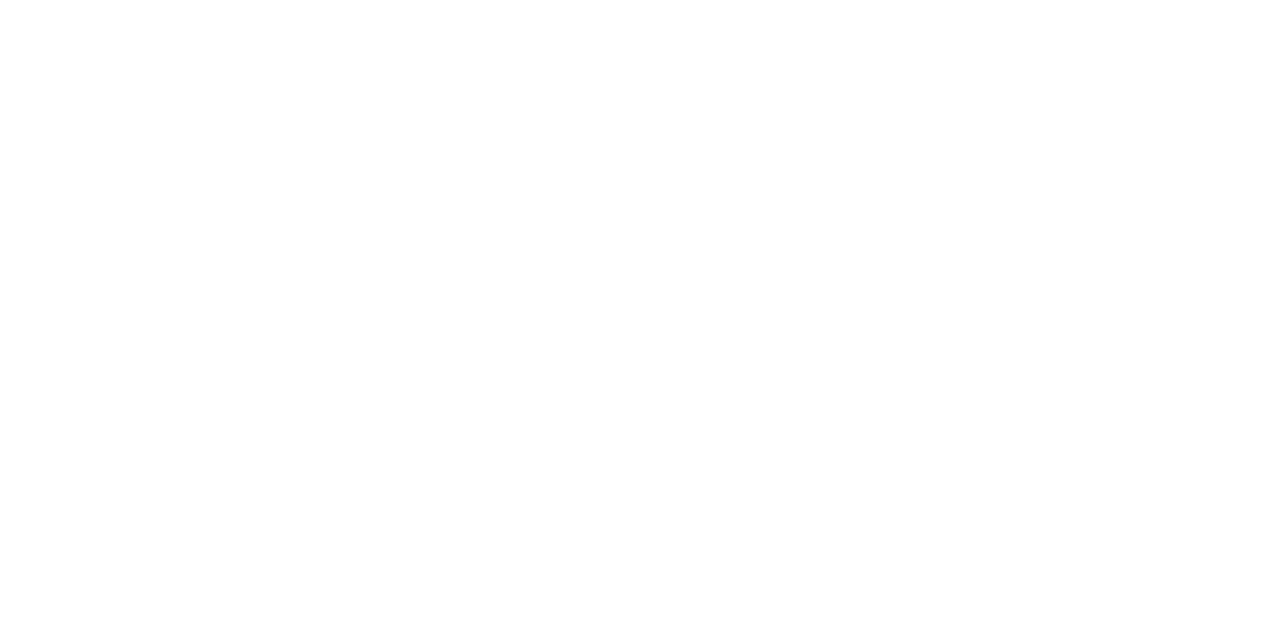
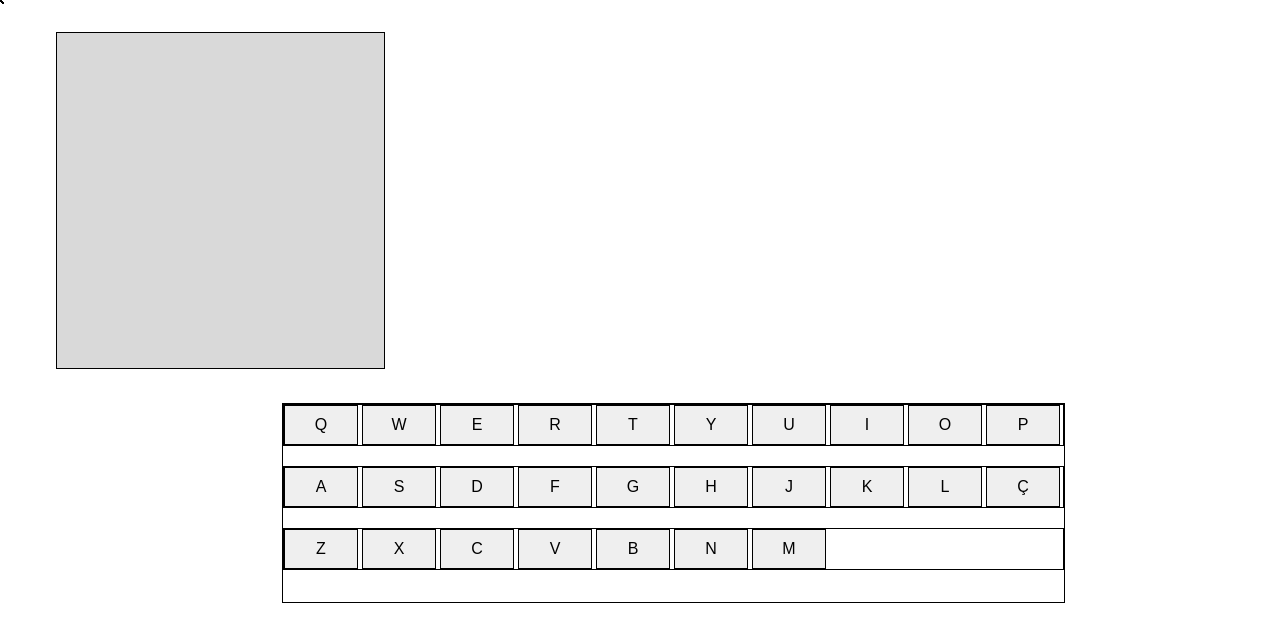
Before and after one commit to theviolatorx/santander-Jogo-da-Forca, a plain HTML site: page index.html in a window 1280 px wide. Drawn offline with Linux system fonts and the light colour scheme.

Commit message:
engine tecla ou botão pressionado

```diff
--- /dev/null
+++ b/engine.js
@@ -0,0 +1,44 @@
+const keyboard = document.getElementById("teclado");
+
+const rightword = [];
+const wrongword = [];
+
+keyboard.addEventListener("click", teclaPressionada);
+document.addEventListener("keydown", teclaPressionada);
+
+secretWord = "TESTE";
+
+function teclaPressionada(evento) {
+  //   if (!evento.keyCode) {
+  //     console.log(`Clicou em ${evento.target.id}`);
+  //   } else {
+  //     console.log(`Apertou a tecla ${evento.key} de código ${evento.keyCode} `);
+  //   }
+
+  // Verifica qual dos dois eventos foi utilizado.
+  // O que retorna null/undefine é ignorado.
+  let letra = evento.key ?? String.fromCharCode(evento.target.id);
+  // Converte para maíuscula a letra clicada ou digitada
+  letra = letra.toUpperCase();
+
+  // Verifica se a letra clicada/pressionada esta na palavra secreta.
+  if (secretWord.includes(letra)) {
+    // Verifica se a letra correta esta inclusa na relação de palabras corretas.
+    // Caso já esteja, não adiciona novamente a mesma letra.
+    if (!rightword.includes(letra)) {
+      // Caso a letra não esteja na lista de palavras corretas,
+      // a mesma é adicionada.
+      rightword.push(letra);
+      console.log("Letra Correta: " + rightword);
+    }
+  } else {
+    // Verifica se a letra errada esta inclusa na relação de palabras erradas.
+    // Caso já esteja, não adiciona novamente a mesma letra.
+    if (!wrongword.includes(letra)) {
+      // Caso a letra não esteja na lista de palavras erradas,
+      // a mesma é adicionada.
+      wrongword.push(letra);
+      console.log("Letra Errada: " + wrongword);
+    }
+  }
+}
--- a/index.html
+++ b/index.html
@@ -11,6 +11,46 @@ Professora Jaque -->
     <link rel="stylesheet" href="style.css">
 </head>
 <body>
+    <main>
+        <section class="forca">
 
+        </section>
+        <section id="teclado" class="teclado">
+            <article class="teclasLinha0">
+                <button id="81" class="teclas">Q</button>
+                <button id="87" class="teclas">W</button>
+                <button id="69" class="teclas">E</button>
+                <button id="82" class="teclas">R</button>
+                <button id="84" class="teclas">T</button>
+                <button id="89" class="teclas">Y</button>
+                <button id="85" class="teclas">U</button>
+                <button id="73" class="teclas">I</button>
+                <button id="79" class="teclas">O</button>
+                <button id="80" class="teclas">P</button>
+            </article>
+            <article class="teclasLinha1">
+                <button id="65" class="teclas">A</button>
+                <button id="83" class="teclas">S</button>
+                <button id="68" class="teclas">D</button>
+                <button id="70" class="teclas">F</button>
+                <button id="71" class="teclas">G</button>
+                <button id="72" class="teclas">H</button>
+                <button id="74" class="teclas">J</button>
+                <button id="75" class="teclas">K</button>
+                <button id="76" class="teclas">L</button>
+                <button id="135" class="teclas">Ç</button>
+            </article>
+            <article class="teclasLinha2">
+                <button id="90" class="teclas">Z</button>
+                <button id="88" class="teclas">X</button>
+                <button id="67" class="teclas">C</button>
+                <button id="86" class="teclas">V</button>
+                <button id="66" class="teclas">B</button>
+                <button id="78" class="teclas">N</button>
+                <button id="77" class="teclas">M</button>
+            </article>
+        </section>
+    </main>
+    <script type="text/javascript" src="engine.js"></script>
 </body>
 </html>
--- a/style.css
+++ b/style.css
@@ -1,3 +1,66 @@
-<!-- Jogo da Forca
+/*
+Jogo da Forca
 Projeto SantanderCoders - Logica de Programação <I>
-Professora Jaque -->
+Professora Jaque
+*/
+
+* {
+    margin: 0;
+    padding: 0;
+    font-size: 16px;
+    max-width: 100vw;
+    max-height: 100vh;
+    position: absolute;
+    border: 1px solid;
+}
+
+:root {
+    --width-button: 74px;
+    --height-button: 40px;
+    --space-line-keys: 20px;
+
+}
+
+.forca {
+    margin-top: 29px;
+    margin-left: 53px;
+    min-width: 327px;
+    min-height: 335px;
+    background-color: #D9D9D9;
+}
+
+/*
+TODO: Ajustar a altura do teclado!
+ */
+.teclado {
+    margin-top: 400px;
+    margin-left: 279px;
+    min-width: 779px;
+    min-height: 198px;
+}
+
+.teclasLinha0 {
+    position: relative;
+    min-width: 779px;
+    min-height: var(--height-button);
+}
+
+.teclas{
+    position: relative;
+    width: var(--width-button);
+    height: var(--height-button);
+}
+
+.teclasLinha1 {
+    position: relative;
+    margin-top: var(--space-line-keys);
+    min-width: 779px;
+    min-height: var(--height-button);
+}
+
+.teclasLinha2 {
+    position: relative;
+    margin-top: var(--space-line-keys);
+    min-width: 779px;
+    min-height: var(--height-button);
+}
```
Also changed, not shown: reunião.txt.
